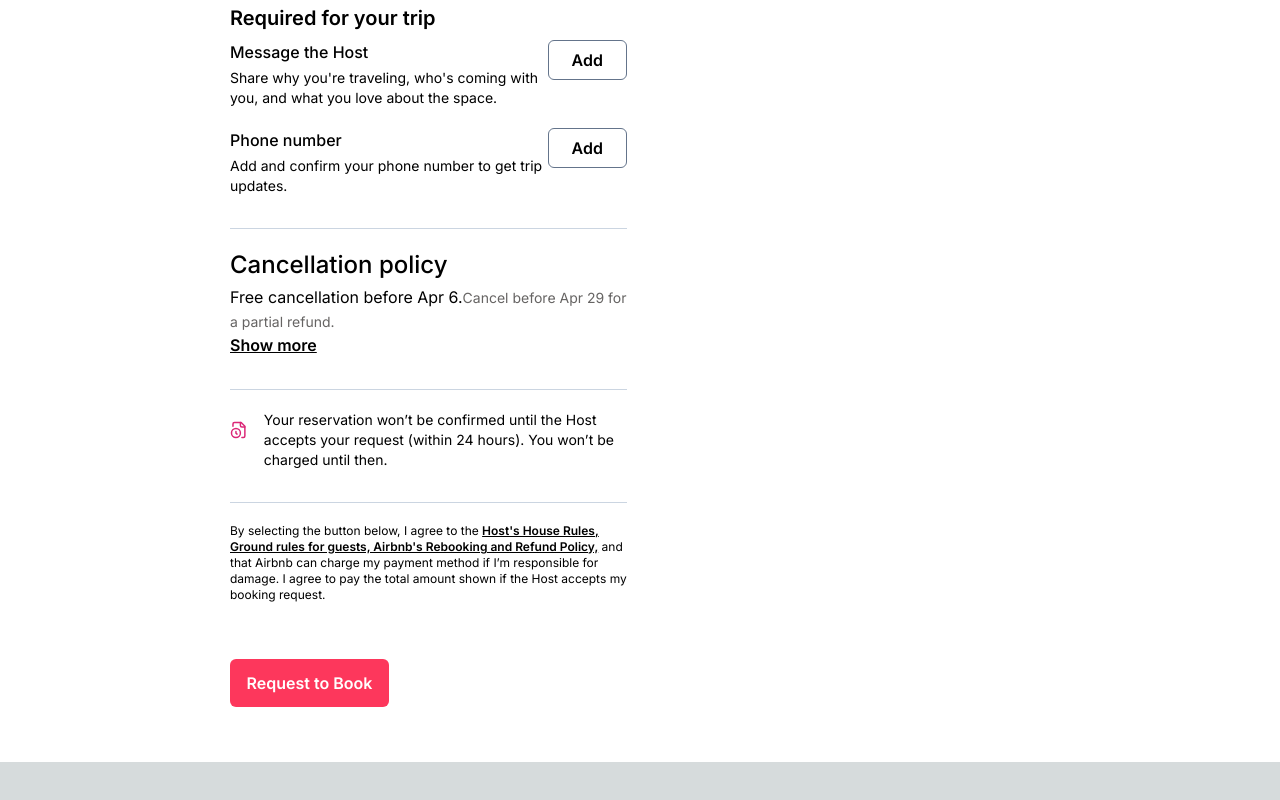
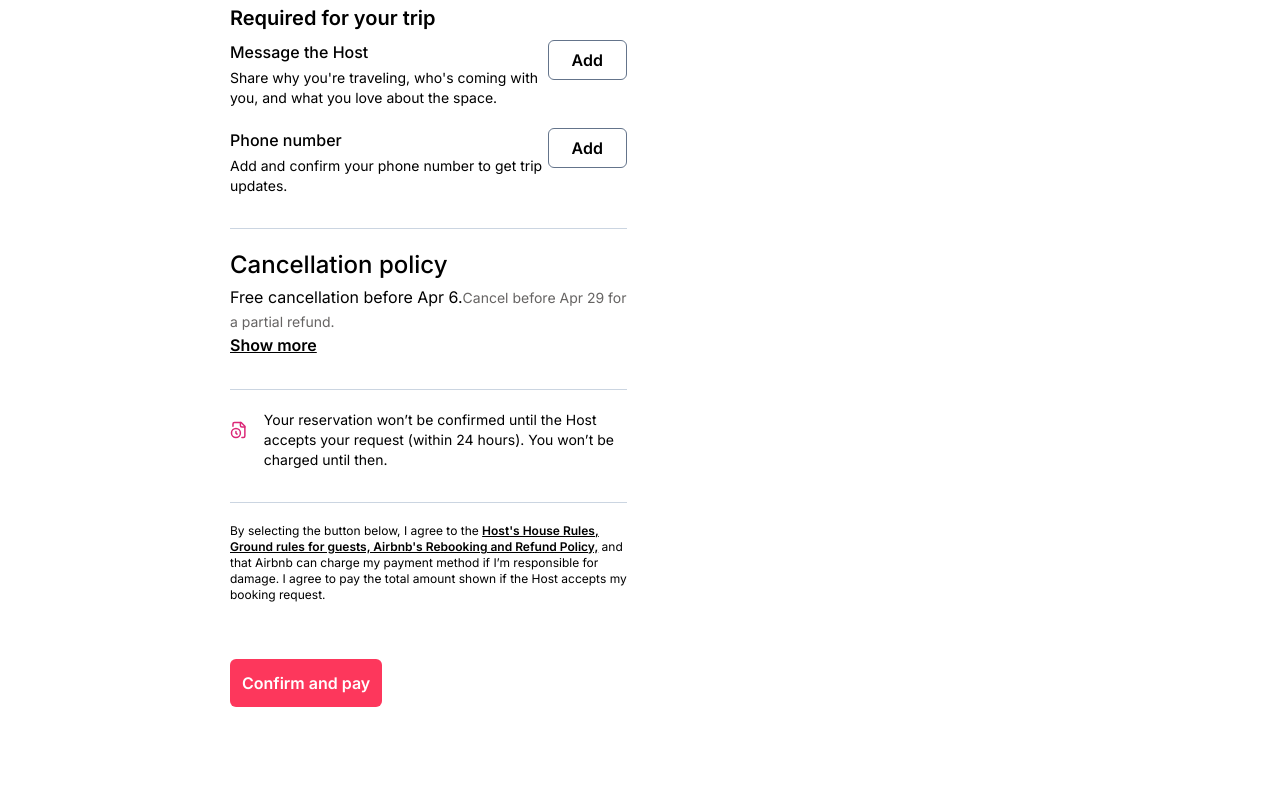
Before and after one commit to MAHBUB0177/airbnb-forntend, a Next.js app: page /confirm in a window 1280 px wide. Shown: the part 1446-2246 px from the top of the page. Before the commit the page ends 2208 px from the top, so only its background shows below. Built offline with nearby package versions, Linux system fonts and the light colour scheme.

Commit message:
common button add

```diff
--- a/components/common/cummonbutton.tsx
+++ b/components/common/cummonbutton.tsx
@@ -1,23 +1,27 @@
-import { Button } from 'antd'
-import React from 'react'
+import React from 'react';
 
 interface CommonButtonProps {
-    children: React.ReactNode;
-    bg: string;
-    width?: string; // Optional width prop
-    height?: string;
+  children: React.ReactNode;
+  bg: string;
+  type?: 'button' | 'submit' | 'reset';
+  width?: string;
+  height?: string;
+  padding?:string,
+  onClick?: () => void; // Define onClick event handler
+}
 
-  }
-
-const CommonButton = ({children,bg,width,height}:CommonButtonProps) => {
+const CommonButton = ({ children, bg, type, width, height, onClick }: CommonButtonProps) => {
   return (
     <div>
-        <button className={`bg-${bg} ${height ? `h-${height}` : 'h-auto'} text-white p-3 rounded-md w-[325px]`} >
+      <button
+        type={type ? type : 'button'} // Set the type attribute based on the prop, defaulting to 'button'
+        className={`bg-${bg} ${height ? `h-${height}` : 'h-auto'} ${width ? `w-${width}` : 'w-auto'}  text-white p-3 font-semibold hover:none rounded-md`}
+        onClick={onClick} // Add onClick event handler to the button
+      >
         {children}
       </button>
-
     </div>
-  )
-}
+  );
+};
 
 export default CommonButton;
--- a/components/confirmpay/index.tsx
+++ b/components/confirmpay/index.tsx
@@ -13,6 +13,7 @@ import Policy from "./policy";
 import CommonModal from "../common/commonmodal";
 import { CiCircleMinus, CiCirclePlus } from "react-icons/ci";
 import { useRouter } from "next/navigation";
+import CommonButton from "../common/cummonbutton";
 
 const ConfirmPay = () => {
   //modal open part
@@ -31,26 +32,22 @@ const ConfirmPay = () => {
   //form submit
   const router = useRouter();
 
-  const [checkout,setCheckout]=useState({
-    firstName:'',
-    lastName:'',
-    address:'',
-    city:'',
-    state:'',
-    zip:'',
-    cardNumber:'',
-    expDate:'',
-    cvv:''
-  }
-
-)
-const handelClick = () => {
-
-
-  message.success('Successfully booking');
-  // Do whatever you want after successful booking
-  router.push("/");
-};
+  const [checkout, setCheckout] = useState({
+    firstName: "",
+    lastName: "",
+    address: "",
+    city: "",
+    state: "",
+    zip: "",
+    cardNumber: "",
+    expDate: "",
+    cvv: "",
+  });
+  const handelClick = () => {
+    message.success("Successfully booking");
+    // Do whatever you want after successful booking
+    router.push("/");
+  };
 
   const [guestList, setguestList] = useState({
     adult: 1,
@@ -60,12 +57,12 @@ const handelClick = () => {
   });
 
   return (
-    <div className="pt-10">
+    <div className="pt-10 pb-10">
       <div className="flex justify-start gap-0">
         <p className="hover:bg-[#F7F7F7] hover:rounded-full p-3">
           <GoChevronLeft className="h-[25px] w-[25px]" />
         </p>
-        <p className="text-3xl font-semibold">Request to book</p>
+        <p className="text-3xl font-semibold">Confirm and pay</p>
       </div>
 
       <div className="pt-5 px-5 md:px-[60px]">
@@ -158,7 +155,7 @@ const handelClick = () => {
 
               <div className="w-full ">
                 <form>
-                  <Checkout setCheckout={setCheckout} checkout={checkout}/>
+                  <Checkout setCheckout={setCheckout} checkout={checkout} />
                 </form>
               </div>
 
@@ -168,13 +165,15 @@ const handelClick = () => {
               </div>
 
               <div className="flex justify-start pt-4">
-                <button
-                  className="bg-secondary w-[40%] h-12 text-white font-semibold hover:none rounded-md"
-                  type="submit"
+                <CommonButton
+                  bg={"secondary"}
+                  width={"40%"}
+                  height={"12"}
                   onClick={handelClick}
+                  type="button"
                 >
-                  Request to Book
-                </button>
+                  Confirm and pay
+                </CommonButton>
               </div>
 
               <div></div>
--- a/components/order/index.tsx
+++ b/components/order/index.tsx
@@ -33,7 +33,7 @@ if (typeof value === 'string') {
         <p className="hover:bg-[#F7F7F7] hover:rounded-full p-3">
           <GoChevronLeft className="h-[25px] w-[25px]" />
         </p>
-        <p className="text-3xl font-semibold">Request to book</p>
+        <p className="text-3xl font-semibold">Confirm and pay</p>
       </div>
 
       <div className="flex flex-col-reverse  md:flex-row justify-between gap-5 w-full">
--- a/components/order/login.tsx
+++ b/components/order/login.tsx
@@ -9,6 +9,7 @@ import { FaApple } from "react-icons/fa";
 import { FaSquareFacebook } from "react-icons/fa6";
 import { FcGoogle } from "react-icons/fc";
 import { MdOutlineMail } from "react-icons/md";
+import CommonButton from "../common/cummonbutton";
 
 const Login = () => {
  const [token,setToken]=useState(false)
@@ -93,13 +94,20 @@ const Login = () => {
         <span className="font-semibold  underline">Privacy Policy </span>{" "}
       </p>
 
-      <button
-      onClick={LoginNow}
-        className="bg-secondary w-[100%] h-12 text-white font-semibold hover:none rounded-md mt-3"
-        type="submit"
-      >
-        Continue
-      </button>
+
+      <div className="mt-3">
+      <CommonButton
+                  bg={"secondary"}
+                  width={"full"}
+                  height={"12"}
+                  onClick={LoginNow}
+                  type={'submit'}
+                >
+                 Continue
+                </CommonButton>
+      </div>
+
+
 
       <div className="relative w-full mt-3">
         <div className="absolute inset-0 flex items-center">
--- a/components/rooms/bookingcard.tsx
+++ b/components/rooms/bookingcard.tsx
@@ -46,18 +46,16 @@ const Bookingcard = () => {
         </div>
 
         <div className=" w-full pt-4 flex justify-center items-center">
-        {/* <Link href={"/orders"}> */}
         <button
             className="bg-secondary w-[90%] h-12 text-white font-semibold hover:none rounded-md"
             type="submit"
             onClick={handelClick}
           >
-            Check Avilability
+            Reserve
           </button>
-          {/* </Link> */}
 
-          {/* <Button className='bg-secondary w-[60%] h-12 text-white font-semibold hover:none' htmlType="submit">Check Avilability</Button> */}
-          {/* <CommonButton bg={'secondary'} width={'full'} height={'12'} >Check Avilability</CommonButton> */}
+
+
         </div>
       </div>
 
--- a/pages/product/product-card.tsx
+++ b/pages/product/product-card.tsx
@@ -5,6 +5,7 @@ import { productsList } from "@/components/common/carditem";
 import Link from "next/link";
 import { FaStar } from "react-icons/fa";
 import FooterGetway from "@/components/layout/footerGetway";
+import CommonButton from "@/components/common/cummonbutton";
 
 const ProductCard = () => {
   const itemsPerPage = 12;
@@ -91,6 +92,8 @@ const last= visibleItems == productsList.length;
             " Show More"
           )}
         </button>
+
+
      </div>
 
       </div>
```
